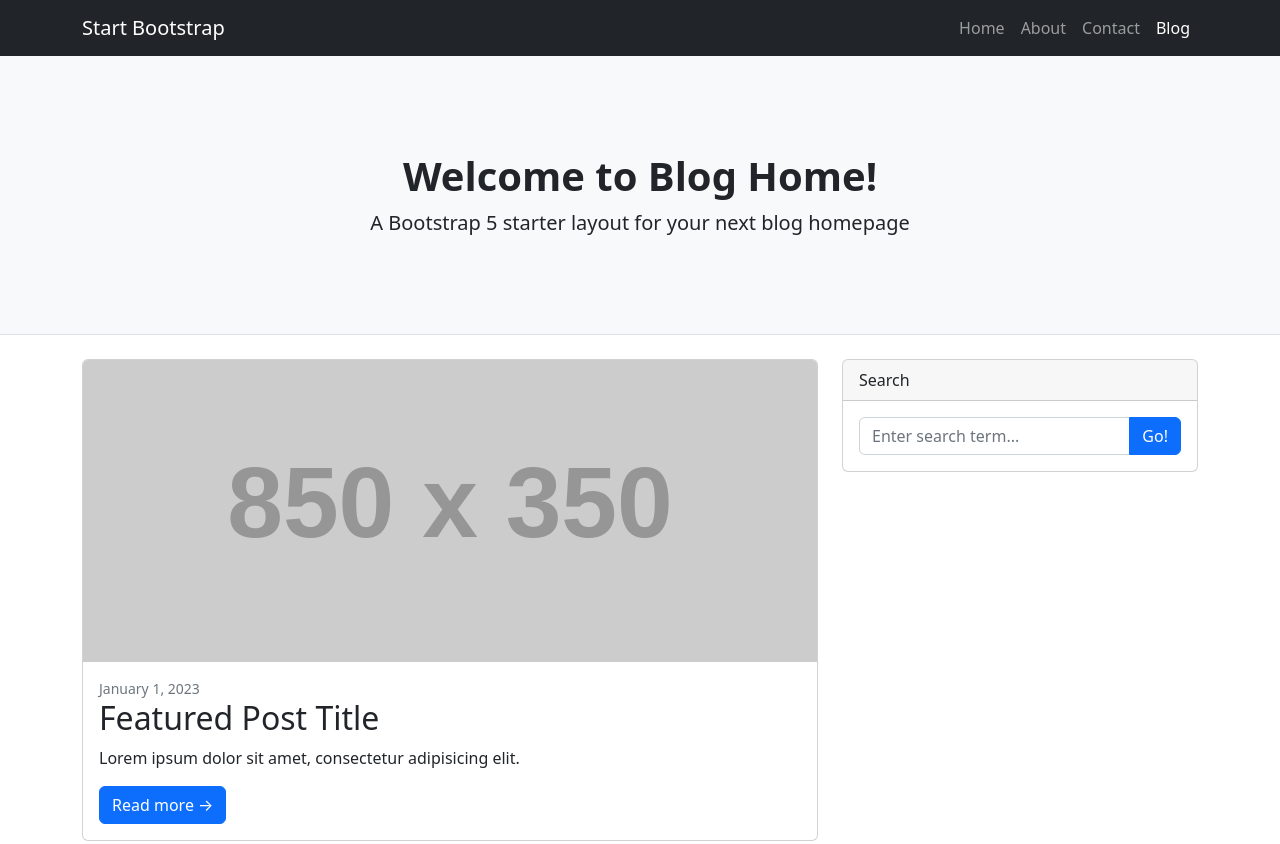
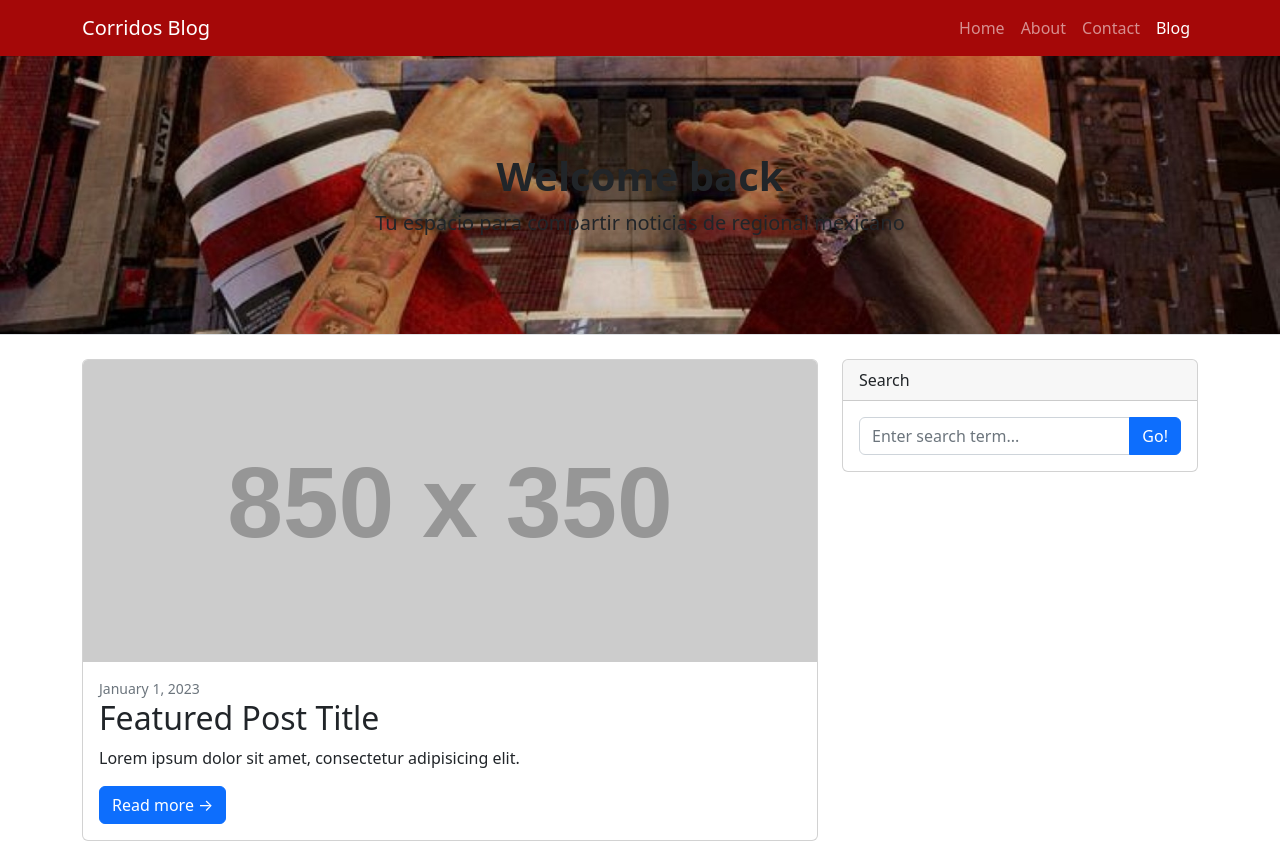
Before and after one commit to AldoAndrade01/Bootstrap-page, a plain HTML site: page index.html in a window 1280 px wide. Shown: the top 844 px of the page. Drawn offline with nearby package versions, Linux system fonts and the light colour scheme; placeholder pictures from the web are drawn by us.

Commit message:
imagenes y css

```diff
--- a/index.html
+++ b/index.html
@@ -5,17 +5,18 @@
         <meta name="viewport" content="width=device-width, initial-scale=1, shrink-to-fit=no" />
         <meta name="description" content="" />
         <meta name="author" content="" />
-        <title>Blog Home - Start Bootstrap Template</title>
-        <!-- Favicon-->
-        <link rel="icon" type="image/x-icon" href="assets/favicon.ico" />
+        <title>Blog CT</title>
+        <link rel="icon" type="image/x-icon" href="./img/ct.png" />
         <!-- Bootstrap CSS via CDN -->
         <link href="https://cdn.jsdelivr.net/npm/bootstrap@5.2.3/dist/css/bootstrap.min.css" rel="stylesheet">
+        <!-- Enlace al archivo CSS personalizado -->
+        <link href="styles.css" rel="stylesheet">
     </head>
     <body>
         <!-- Responsive navbar-->
-        <nav class="navbar navbar-expand-lg navbar-dark bg-dark">
+        <nav class="navbar navbar-expand-lg navbar-dark navbar-custom">
             <div class="container">
-                <a class="navbar-brand" href="#!">Start Bootstrap</a>
+                <a class="navbar-brand" href="#!">Corridos Blog</a>
                 <button class="navbar-toggler" type="button" data-bs-toggle="collapse" data-bs-target="#navbarSupportedContent" aria-controls="navbarSupportedContent" aria-expanded="false" aria-label="Toggle navigation"><span class="navbar-toggler-icon"></span></button>
                 <div class="collapse navbar-collapse" id="navbarSupportedContent">
                     <ul class="navbar-nav ms-auto mb-2 mb-lg-0">
@@ -28,11 +29,11 @@
             </div>
         </nav>
         <!-- Page header with logo and tagline-->
-        <header class="py-5 bg-light border-bottom mb-4">
+        <header class="py-5 bg-light border-bottom mb-4 header-background">
             <div class="container">
                 <div class="text-center my-5">
-                    <h1 class="fw-bolder">Welcome to Blog Home!</h1>
-                    <p class="lead mb-0">A Bootstrap 5 starter layout for your next blog homepage</p>
+                    <h1 class="fw-bolder">Welcome back</h1>
+                    <p class="lead mb-0">Tu espacio para compartir noticias de regional mexicano</p>
                 </div>
             </div>
         </header>
--- /dev/null
+++ b/styles.css
@@ -0,0 +1,10 @@
+.navbar-custom {
+    background-color: rgb(165, 8, 8); /* Color de fondo rojo */
+}
+
+.header-background {
+    background-image: url('/img/fondo1.jpg'); /* Reemplaza con la ruta de tu imagen */
+    background-size: cover;  /*Ajusta la imagen para cubrir todo el contenedor */
+    background-position: center; /* Centra la imagen */
+    background-repeat: no-repeat; /* Evita que la imagen se repita */
+}
```
Also changed, not shown: img/fondo1.jpg (added).
